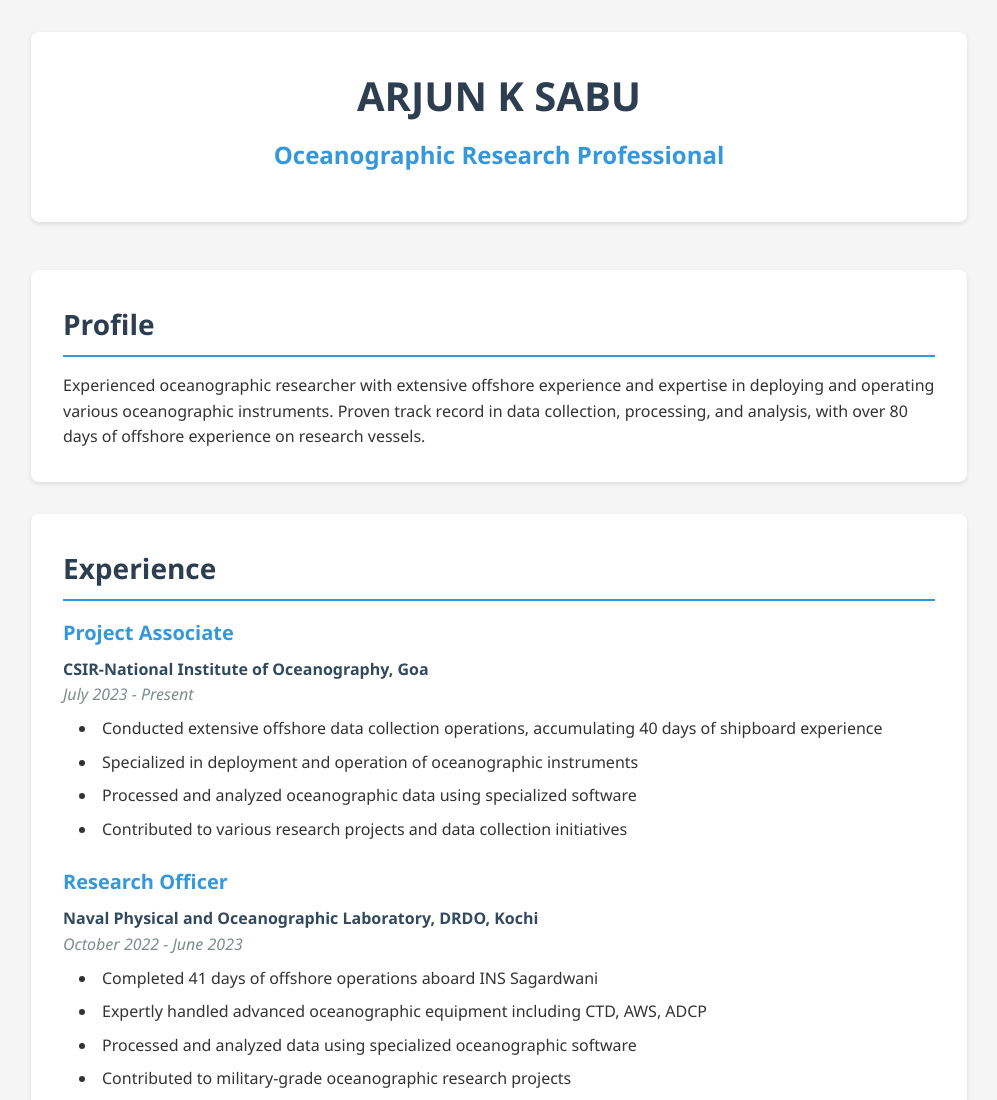
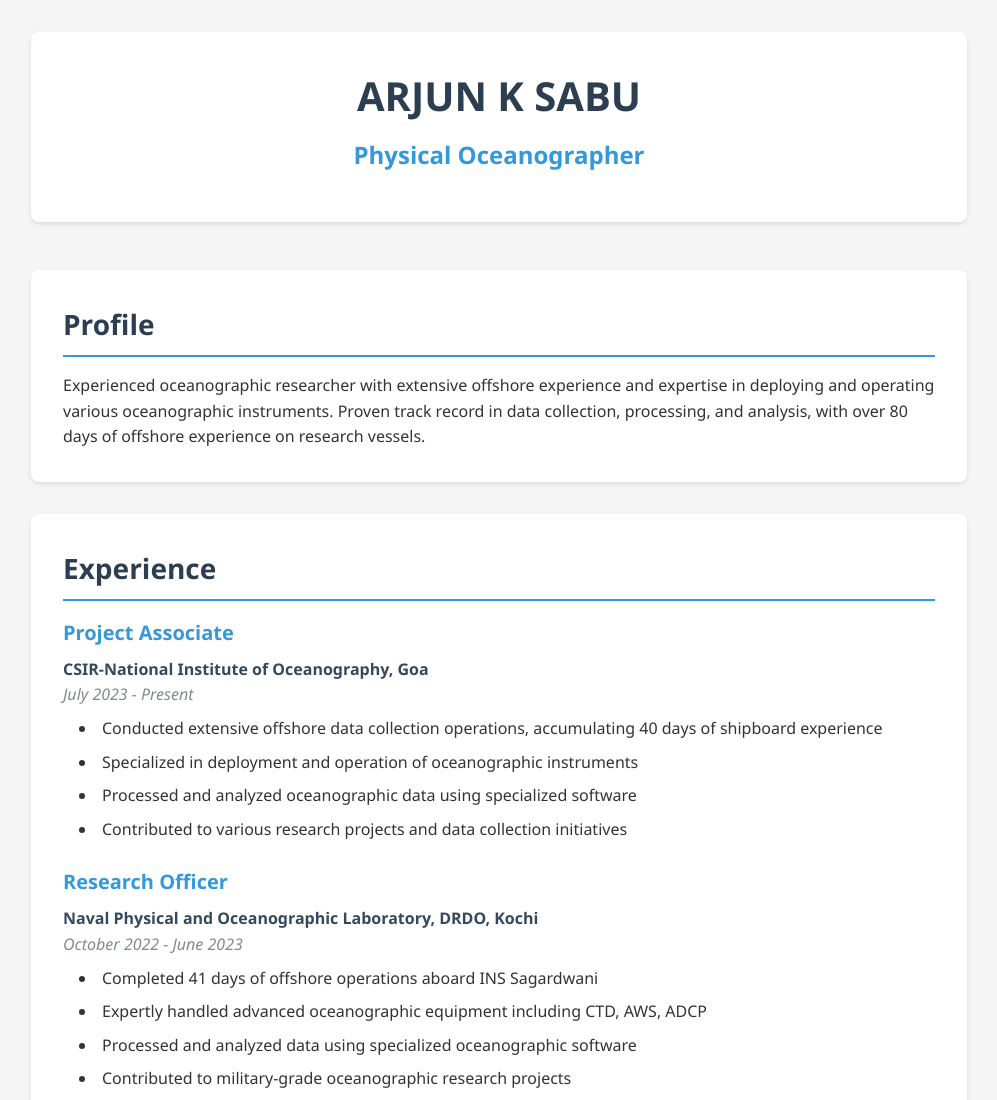
Before and after one commit to arjuverse/arjuverse.github.io, a plain HTML site: page index.html in a window 1280 px wide. Shown: the top 1100 px of the page, without its empty margins (141-1138 px from the left). Drawn offline with Linux system fonts and the light colour scheme.

Commit message:
Update index.html

```diff
--- a/index.html
+++ b/index.html
@@ -148,7 +148,7 @@
 <body>
     <header>
         <h1>ARJUN K SABU</h1>
-        <h2>Oceanographic Research Professional</h2>
+        <h2>Physical Oceanographer</h2>
     </header>
 
     <section>
```
